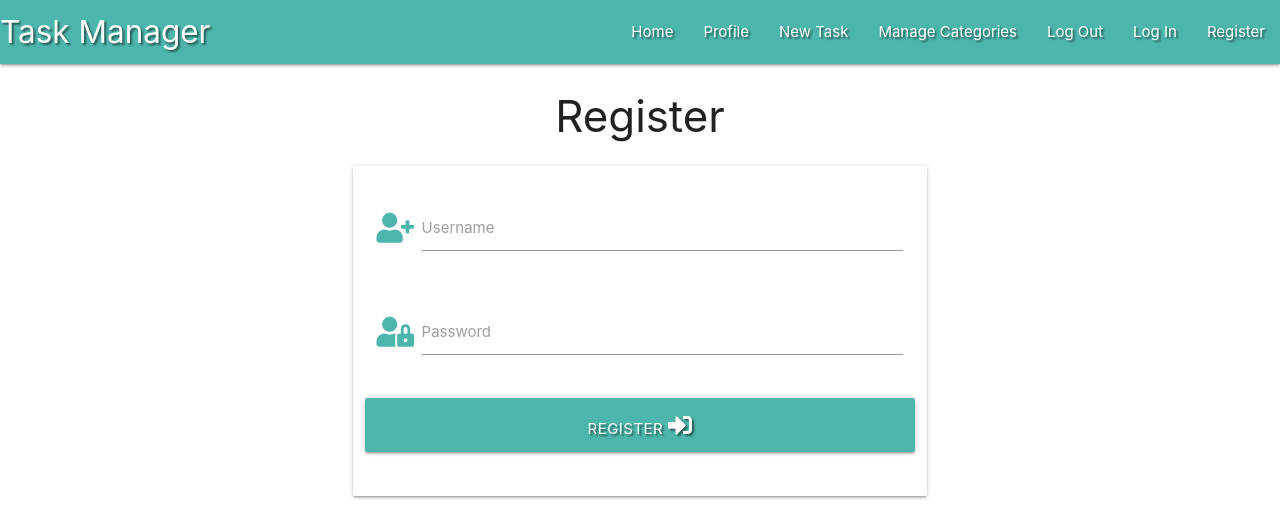
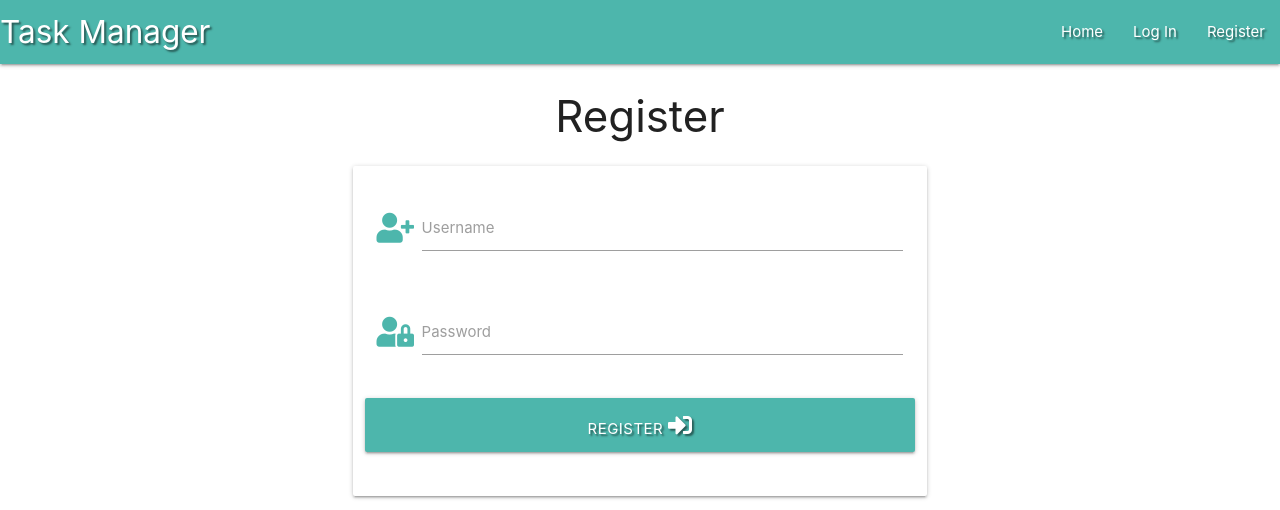
Before and after one commit to natalie-kate/task_manager, a Flask app: page /register in a window 1280 px wide. Shown: the top 510 px of the page. Run offline with Flask 2, Linux system fonts and the light colour scheme; some libraries are stand-ins or nearby versions.

Commit message:
Template logic added

```diff
--- a/templates/base.html
+++ b/templates/base.html
@@ -32,12 +32,15 @@
 				<a href="#" data-target="mobile-demo" class="sidenav-trigger right"><i class="fas fa-bars"></i></a>
 				<ul class="right hide-on-med-and-down">
 					<li><a href="{{ url_for('get_tasks') }}">Home</a></li>
+          {% if session.user %}
               <li><a href="{{ url_for('profile', username=session['user']) }}">Profile</a></li>
               <li><a href="#">New Task</a></li>
               <li><a href="#">Manage Categories</a></li>
-					<li><a href="#">Log Out</a></li>
+              <li><a href="{{ url_for('logout') }}">Log Out</a></li>
+          {% else %}
               <li><a href="{{ url_for('login') }}">Log In</a></li>
               <li><a href="{{ url_for('register') }}">Register</a></li>
+          {% endif %}
 				</ul>
 			</div>
 		</nav>
@@ -46,12 +49,15 @@
 		<ul class="sidenav" id="mobile-demo">
       <li><h4 class="center-align teal-text text-lighten-2">Task Manager</h4></li>
       <li><a href="{{ url_for('get_tasks') }}">Home</a></li>
+      {% if session.user %}
           <li><a href="{{ url_for('profile', username=session['user']) }}">Profile</a></li>
           <li><a href="#">New Task</a></li>
           <li><a href="#">Manage Categories</a></li>
-            <li><a href="#">Log Out</a></li>
+          <li><a href="{{ url_for('logout') }}">Log Out</a></li>
+      {% else %}
           <li><a href="{{ url_for('login') }}">Log In</a></li>
           <li><a href="{{ url_for('register') }}">Register</a></li>
+      {% endif %}
 		</ul>
 	</header>
 
```
Lines whose indentation alone changed are shown as unchanged.
